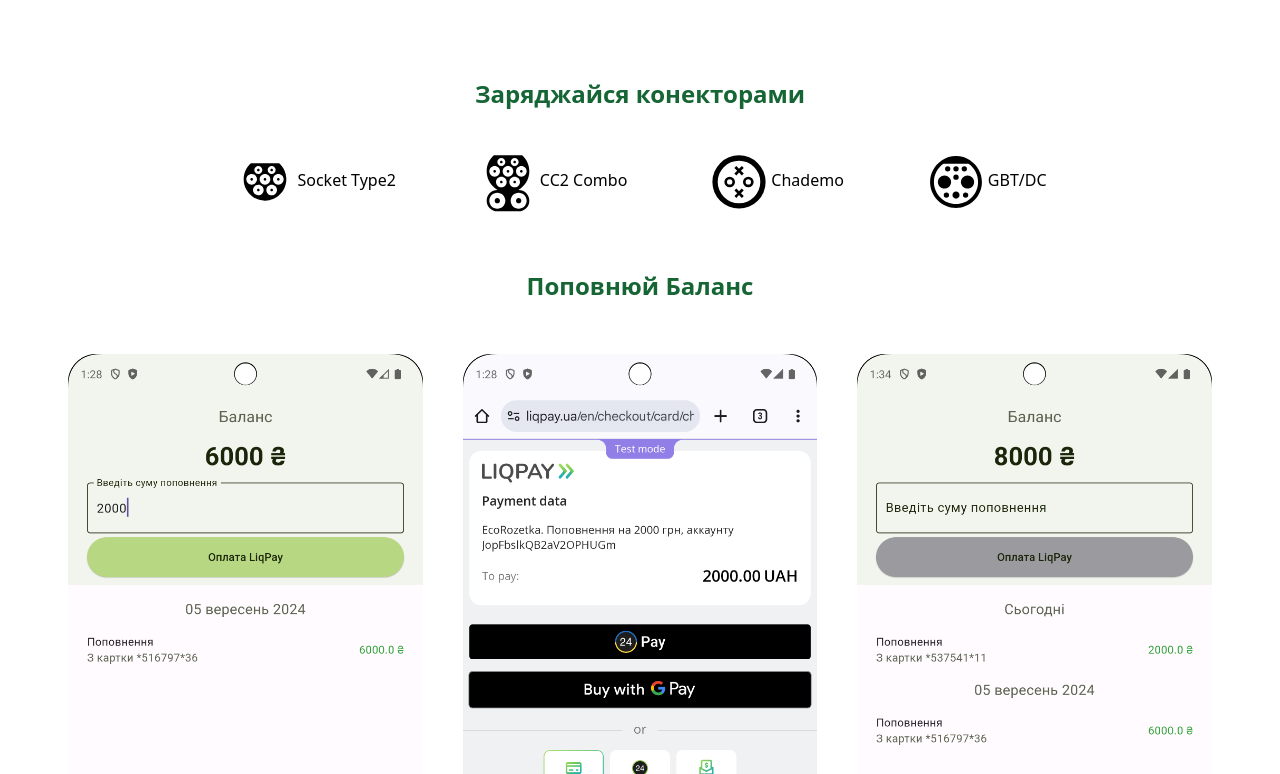
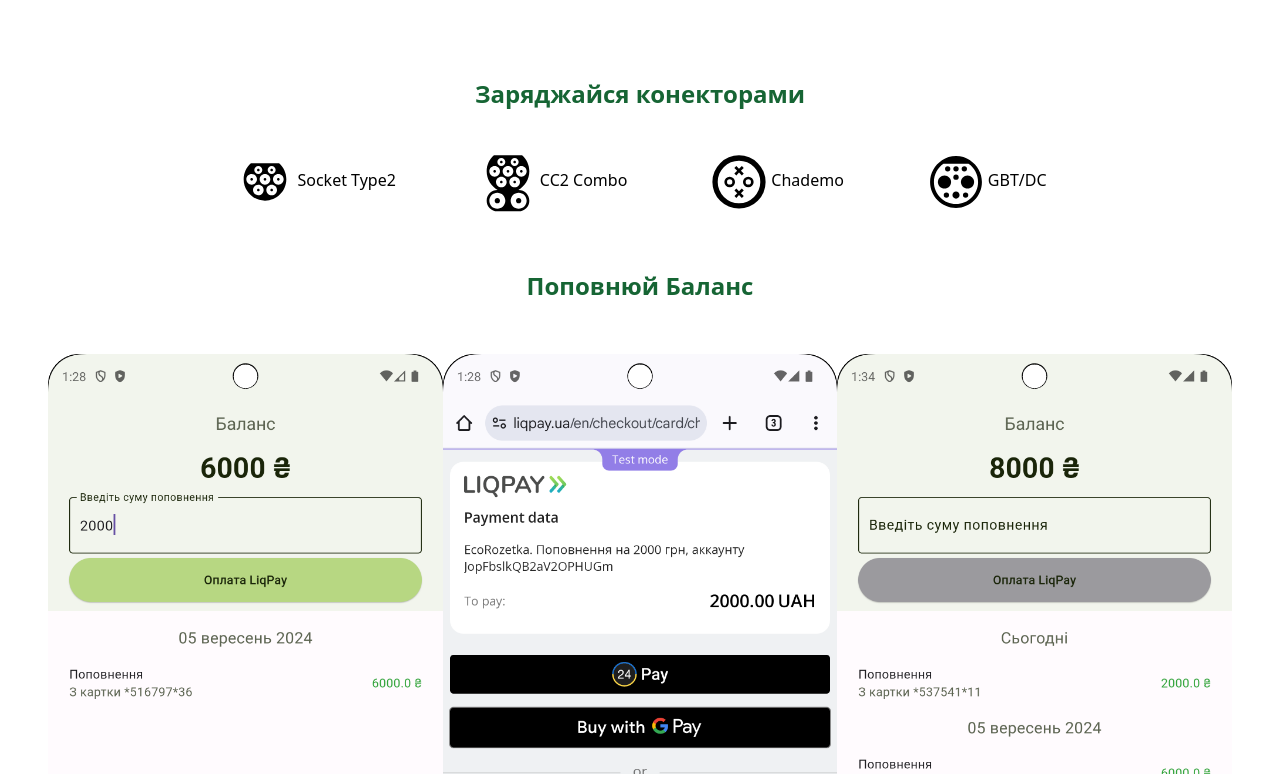
Before and after one commit to artemboyko43/ecorozetka-angular, an Angular app: page / in a window 1280 px wide. Shown: the part 2026-2800 px from the top of the page. Built offline with nearby package versions, Linux system fonts and the light colour scheme.

Commit message:
Fixed padding for screenshots

```diff
--- a/src/app/home/home.component.html
+++ b/src/app/home/home.component.html
@@ -158,9 +158,9 @@
               Поповнюй Баланс
             </h2>
             <div class="m-auto flex flex-col md:flex-row justify-center">
-                <img class="flex-auto p-5 w-2/3 md:w-1/3 mx-auto lg:mr-0 slide-in-bottom" src="../assets/Increase_Balance.png">
-                <img class="flex-auto p-5 w-2/3 md:w-1/3 mx-auto lg:mr-0 slide-in-bottom" src="../assets/LiqPay.png">
-                <img class="flex-auto p-5 w-2/3 md:w-1/3 mx-auto lg:mr-0 slide-in-bottom" src="../assets/Increased_balance.png">
+                <img class="flex-auto py-5 w-5/6 md:w-1/3 mx-auto lg:mr-0 slide-in-bottom" src="../assets/Increase_Balance.png">
+                <img class="flex-auto py-5 w-5/6 md:w-1/3 mx-auto lg:mr-0 slide-in-bottom" src="../assets/LiqPay.png">
+                <img class="flex-auto py-5 w-5/6 md:w-1/3 mx-auto lg:mr-0 slide-in-bottom" src="../assets/Increased_balance.png">
             </div>
           </div>
         </div>
```
